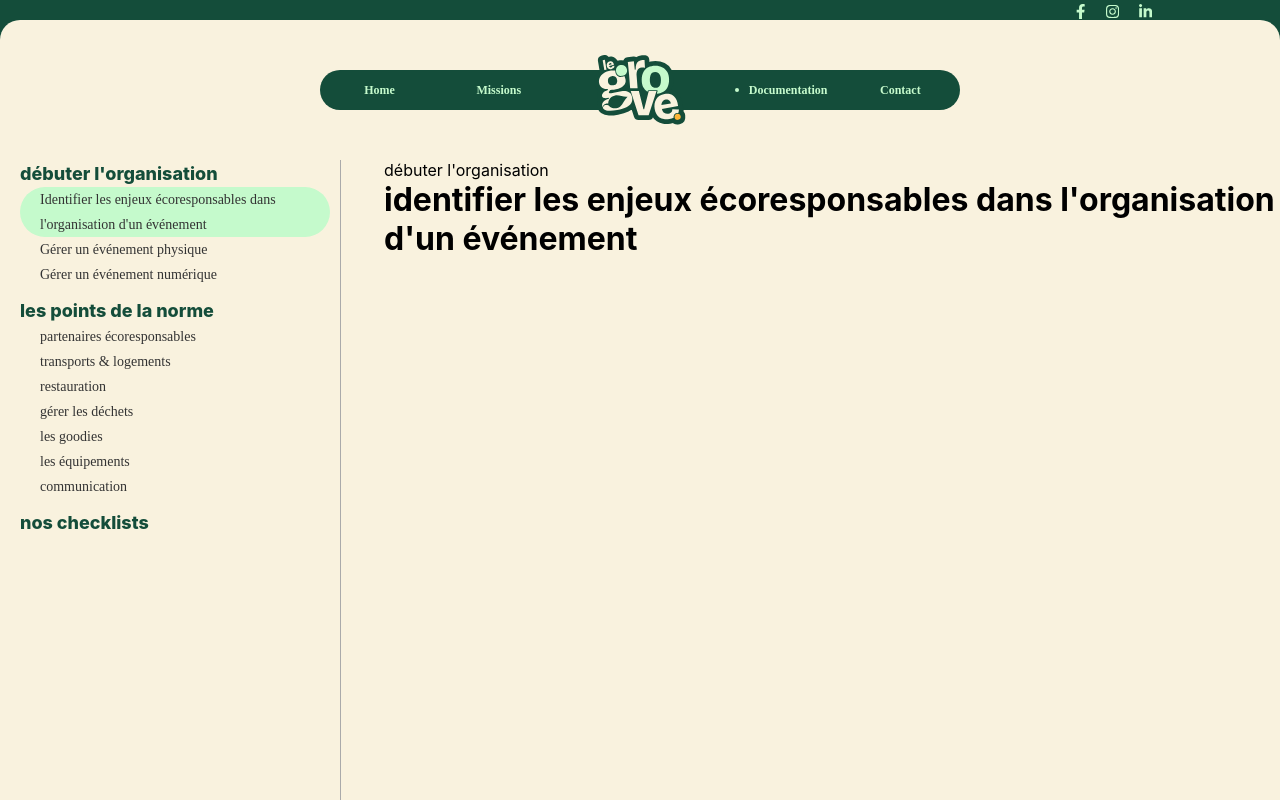
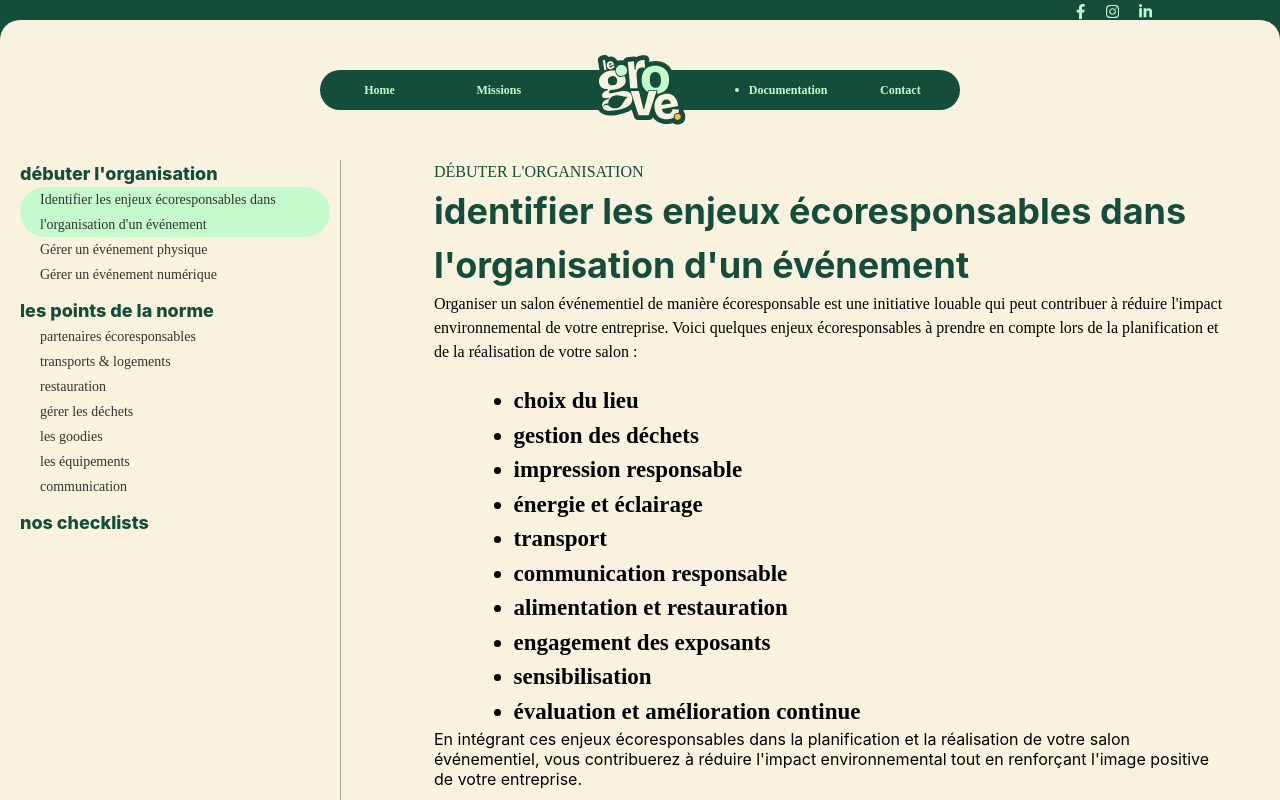
Before and after one commit to fabienlpt/le-grove, a React (Create React App) app: page /doc in a window 1280 px wide. Shown: the top 800 px of the page. Built offline with nearby package versions, Linux system fonts and the light colour scheme.

Commit message:
add conclusion and template

```diff
--- a/src/components/template/style.css
+++ b/src/components/template/style.css
@@ -0,0 +1,12 @@
+.template-list {
+    display: flex;
+    flex-direction: column;
+    margin-left: 10%;
+    color: #000;
+    font-family: Bricolage Grotesque;
+    font-size: 23px;
+    font-style: normal;
+    font-weight: 700;
+    line-height: 150%;
+    text-transform: lowercase;
+}
--- a/src/components/template/template-with-list.tsx
+++ b/src/components/template/template-with-list.tsx
@@ -1,11 +1,26 @@
 import React from 'react';
 import './style.css';
 
-const TemplateWithList: React.FC = () => {
+interface TemplateWithListProps {
+    content: any;
+}
+
+const TemplateWithList: React.FC<TemplateWithListProps> = (props) => {
+    React.useEffect(() => {
+        console.log(props.content);
+    }, []);
     return (
-        <div className='template'>
-            ceci est une liste
-        </div>
+        <ul className='template template-list'>
+            {
+                props.content.datas?.map((element: any, index: number) => {
+                    return (
+                        <li key={index}>
+                            {element}
+                        </li>
+                    );
+                })
+            }
+        </ul>
     );
 }
 
--- a/src/components/template/template-with-subsection.tsx
+++ b/src/components/template/template-with-subsection.tsx
@@ -1,7 +1,11 @@
 import React from 'react';
 import './style.css';
 
-const TemplateWithSubSection: React.FC = () => {
+interface TemplateWithSubSectionProps {
+    content: any;
+}
+
+const TemplateWithSubSection: React.FC<TemplateWithSubSectionProps> = (props) => {
     return (
         <div className='template'>
             ceci est une sous section
--- a/src/components/template/template-with-table.tsx
+++ b/src/components/template/template-with-table.tsx
@@ -1,7 +1,11 @@
 import React from 'react';
 import './style.css';
 
-const TemplateWithTable: React.FC = () => {
+interface TemplateWithTableProps {
+    content: any;
+}
+
+const TemplateWithTable: React.FC<TemplateWithTableProps> = (props) => {
     return (
         <div className='template'>
             ceci est un tableau
--- a/src/pages/documentation/index.tsx
+++ b/src/pages/documentation/index.tsx
@@ -31,7 +31,35 @@ const Documentation: React.FC = () => {
                         currentElementData?.content.title
                     }
                 </h1>
+                <div className='description'>
+                    {
+                        currentElementData?.content.description.map((element, index) => {
+                            return (
+                                <p key={index}>
+                                    {element}
+                                    <br />
+                                </p>
+                            );
+                        })
+                    }
+                </div>
+                <div className='content-container'>
+                    {
+                        currentElementData?.content.type === 'list' ?
+                            <TemplateWithList content={currentElementData.content} />
+                        : currentElementData?.content.type === 'table' ?
+                            <TemplateWithTable content={currentElementData.content} />
+                        : currentElementData?.content.type === 'subsections' ?
+                            <TemplateWithSubSection content={currentElementData.content} />
+                        : null
+                    }
+                </div>
+                <p className='conclusion'>
+                    {
+                        currentElementData?.content.conclusion
 
+                    }
+                </p>
             </div>
         </div>
     );
--- a/src/pages/documentation/style.css
+++ b/src/pages/documentation/style.css
@@ -1,3 +1,35 @@
 .content {
     margin-left: 30vw;
+    padding: 0 50px;
 }
+
+.content .title {
+    color: var(--bg1, #144D3A);
+    font-family: Bricolage Grotesque 48pt;
+    font-size: 36px;
+    font-style: normal;
+    font-weight: 700;
+    line-height: 150%; /* 54px */
+}
+
+.content .description {
+    color: #000;
+    font-family: Poppins;
+    font-size: 16px;
+    font-style: normal;
+    font-weight: 400;
+    line-height: 150%; /* 24px */
+}
+
+.content .description p {
+    margin-bottom: 20px;
+}
+.parent-element {
+    color: var(--bg1, #144D3A);
+    font-family: Poppins;
+    font-size: 16px;
+    font-style: normal;
+    font-weight: 300;
+    line-height: 150%;
+    text-transform: uppercase;
+}
```
